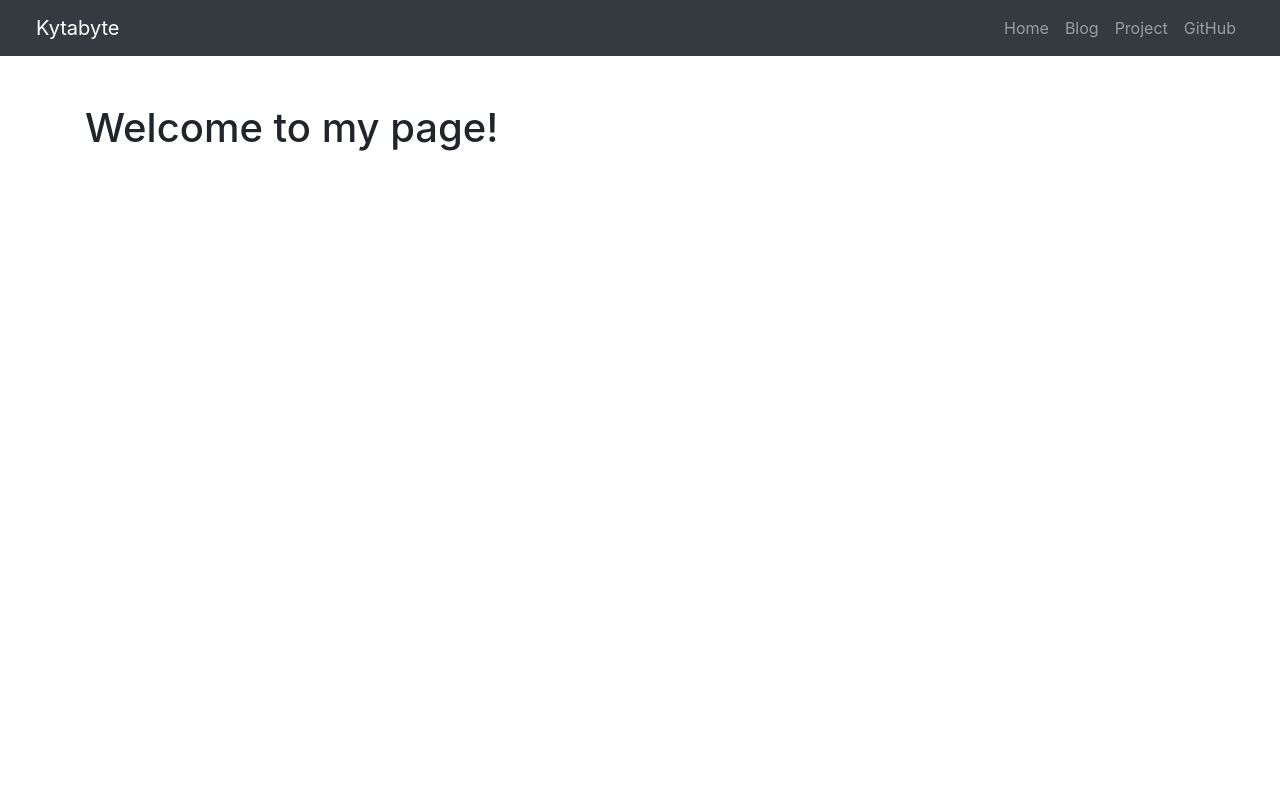
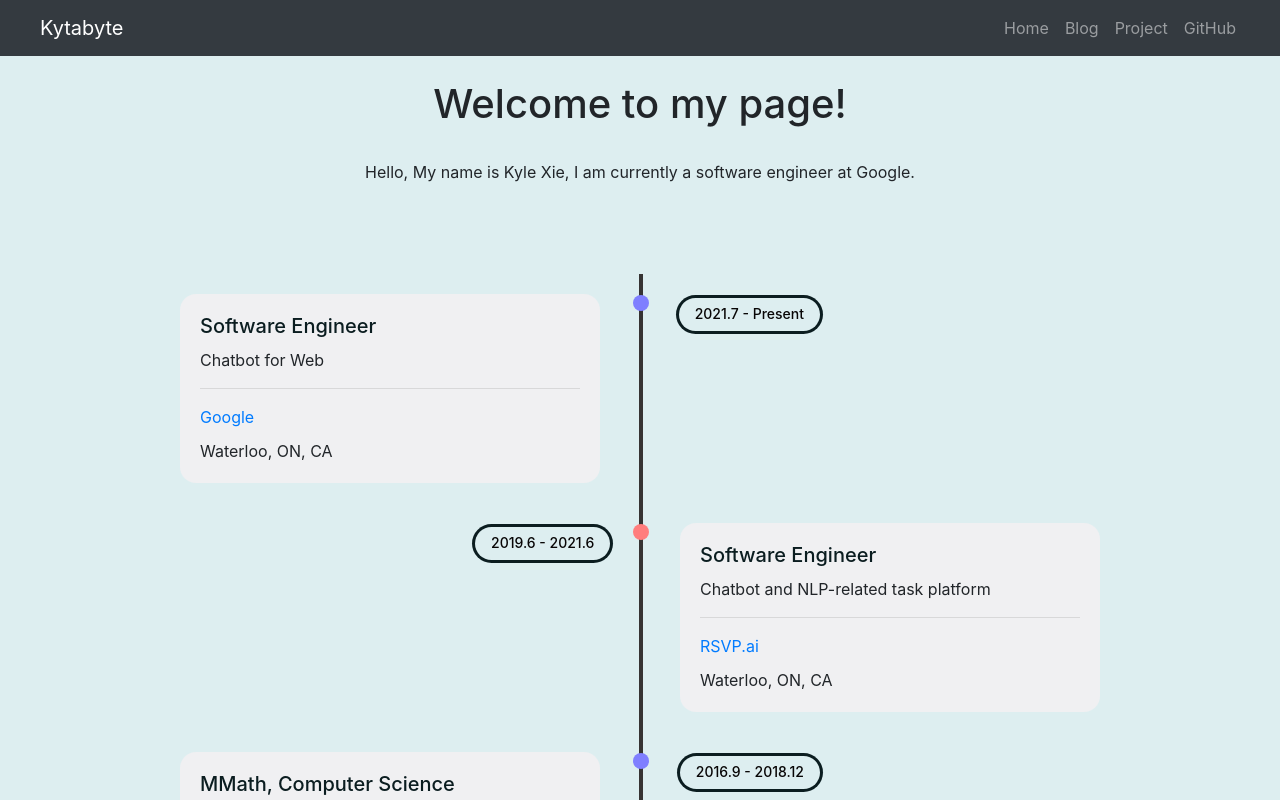
Before and after one commit to Kytabyte/Kytabyte.github.io, a React (Create React App) app: page /#/ in a window 1280 px wide. Shown: the top 800 px of the page. Built offline with nearby package versions, Linux system fonts and the light colour scheme.

Commit message:
Finshed Homepage and Blog Entry Page

```diff
--- a/src/App.css
+++ b/src/App.css
@@ -1,5 +1,7 @@
 .App {
   text-align: center;
+  height: 100% !important;
+  background-color: #020202;
 }
 
 .App-logo {
--- a/src/App.tsx
+++ b/src/App.tsx
@@ -5,10 +5,6 @@ import Home from './components/Home'
 import Project from './components/Project';
 
 class App extends React.Component<object, object> {
-  componentDidMount() {
-    document.title = "Kytabyte's Home";
-  }
-
   render() {
     return (
       <>
--- a/src/components/Blog.tsx
+++ b/src/components/Blog.tsx
@@ -1,19 +1,67 @@
-import React from "react";
-import { Container } from "react-bootstrap";
+import React, { ReactElement } from "react";
+import { Container, Row, Col } from "react-bootstrap";
 
+import "../styles/Blog.css";
 import Topbar from "./Topbar";
 
+
+type BlogCoverType = {
+  key: string;
+  title: string;
+  date: Date;
+  desc?: string;
+  image?: string;
+}
+
+const blogCoverEntry: BlogCoverType[] = [
+
+]
+
 class Blog extends React.Component<object, object> {
+  componentDidMount() {
+    document.title = "Kytabyte's Blog";
+  }
+
   render() {
+    let blogCount = blogCoverEntry.length;
+    let blogCountRows = Math.ceil(blogCoverEntry.length/2);
+
+    if (blogCount == 0) {
+      return (
+        <div>
+          <Topbar />
+          <h1>
+              Welcome to my blog!
+          </h1>
+          <br />
+          <div style={{textAlign: "center"}}>
+            Sorry, I do not have any blog yet...
+          </div>
+        </div>
+      )
+    }
+
     return (
       <div>
         <Topbar />
+        <h1>
+            Welcome to my blog!
+        </h1>
         <br />
-          <Container className="justify-content-md-center">
-            <h1>
-                Welcome to my blog!
-            </h1>
-          </Container>
+        {Array.from(Array(blogCountRows).keys()).map((index) => {
+          return (
+            <div className="entry-row">
+              <div className="entry-col">
+                {blogCoverEntry[index*2].key}
+              </div>
+              {index*2+1 < blogCount &&
+              <div className="entry-col">
+                {blogCoverEntry[index*2+1].key}
+              </div>
+              }
+            </div>
+          )
+        })}
       </div>
    );
   }
--- a/src/components/Home.tsx
+++ b/src/components/Home.tsx
@@ -2,18 +2,27 @@ import React from "react";
 import { Container } from "react-bootstrap";
 
 import Topbar from "./Topbar";
+import Timeline from "./Timeline"
 
 class Home extends React.Component<object, object> {
+  componentDidMount() {
+    document.title = "Kytabyte's Home";
+  }
+
   render() {
     return (
       <div>
         <Topbar />
-        <br />
-          <Container className="justify-content-md-center">
-            <h1>
-                Welcome to my page!
-            </h1>
-          </Container>
+        <div>
+          <h1>
+              Welcome to my page!
+          </h1>
+          <br />
+          <p style={{textAlign: "center"}}>
+            Hello, My name is Kyle Xie, I am currently a software engineer at Google.
+          </p>
+          <Timeline />
+        </div>
       </div>
    );
   }
--- a/src/components/Project.tsx
+++ b/src/components/Project.tsx
@@ -4,16 +4,19 @@ import { Container } from "react-bootstrap";
 import Topbar from "./Topbar";
 
 class Project extends React.Component<object, object> {
+  componentDidMount() {
+    document.title = "Kytabyte's Project";
+  }
+
   render() {
     return (
       <div>
         <Topbar />
+        <h1>
+            Welcome to my projects!
+        </h1>
         <br />
-          <Container className="justify-content-md-center">
-            <h1>
-                Welcome to my projects!
-            </h1>
-          </Container>
+        <p style={{textAlign: "center"}}>Unfortunately, I haven't summary up any project here...</p>
       </div>
    );
   }
--- /dev/null
+++ b/src/components/Timeline.tsx
@@ -0,0 +1,148 @@
+import React from "react";
+
+import "../styles/Timeline.css"
+
+import { gsap } from "gsap";
+import { ScrollTrigger } from "gsap/ScrollTrigger";
+
+
+type TimelineEntryType = {
+    title: string;
+    date: string;
+    desc: string;
+    org: string;
+    loc: string;
+    href?: string;
+};
+
+
+const timelineData: TimelineEntryType[] = [
+    {
+        title: "Software Engineer",
+        date: "2021.7 - Present",
+        desc: "Chatbot for Web",
+        org: "Google",
+        loc: "Waterloo, ON, CA",
+        href: "https://about.google/"
+    },
+    {
+        title: "Software Engineer",
+        date: "2019.6 - 2021.6",
+        desc: "Chatbot and NLP-related task platform",
+        org: "RSVP.ai",
+        loc: "Waterloo, ON, CA",
+        href: "https://rsvp.ai/"
+    },
+    {
+        title: "MMath, Computer Science",
+        date: "2016.9 - 2018.12",
+        desc: "",
+        org: "University of Waterloo",
+        loc: "Waterloo, ON, CA",
+        href: "https://uwaterloo.ca/"
+    },
+    {
+        title: "BSc, Geomatics",
+        date: "2014.9 - 2016.6",
+        desc: "",
+        org: "University of Waterloo",
+        loc: "Waterloo, ON, CA",
+        href: "https://uwaterloo.ca/"
+    },
+    {
+        title: "BSc, Geographical Information System",
+        date: "2012.9 - 2014.6",
+        desc: "",
+        org: "Wuhan University",
+        loc: "Wuhan, Hubei, CN"
+    }
+];
+
+class Timeline extends React.Component<Object, Object> {
+
+    animateFromTo = (elem: any, direction: number = -1) => {
+        const offset = 1000;
+        let x = 0;
+        let y = direction * offset;
+
+        direction = direction | 1;
+
+        if (elem.classList.contains("slide_from_left")) {
+            x = -offset;
+            y = 0;
+        } else if (elem.classList.contains("slide_from_right")) {
+            x = offset;
+            y = 0;
+        }
+
+        gsap.fromTo(
+            elem,
+            { x: x, y: y, autoAlpha: 0 },
+            {
+                duration: 1.25,
+                x: 0,
+                y: 0,
+                autoAlpha: 1,
+                ease: "expo",
+                overwrite: "auto",
+            }
+        );
+    };
+
+    hide = (elem: any) => {
+        gsap.set(elem, { autoAlpha: 0 });
+    };
+
+    componentDidMount() {
+        gsap.registerPlugin(ScrollTrigger);
+
+        gsap.utils.toArray(".animate").forEach((elem: any) => {
+            this.hide(elem);
+
+            ScrollTrigger.create({
+                trigger: elem,
+                onEnter: () => {
+                    this.animateFromTo(elem);
+                },
+                // onEnterBack: () => {
+                //     this.animateFromTo(elem, -1);
+                // },
+                // onLeave: () => {
+                //     this.hide(elem);
+                // },
+            });
+        });
+    }
+
+    animateDirection = (index: number) => {
+        return `animate ${index % 2 === 0 ? "slide_from_left" : "slide_from_right"}`
+    }
+
+    render() {
+        return (
+            <div className="timeline">
+                <ul>
+                    {timelineData.map((data, index) => {
+                        return (
+                            <li key={index}>
+                                <div className={`content ${this.animateDirection(index)}`}>
+                                    <h3>{data.title}</h3>
+                                    <p>{data.desc}</p>
+                                    <hr />
+                                    <p><a href={data.href}>{data.org}</a></p>
+                                    <p>{data.loc}</p>
+                                </div>
+                                <div className={`time ${this.animateDirection(index^1)}`}>
+                                    <h4>{data.date}</h4>
+                                </div>
+                            </li>
+                        )
+                    })}
+                    <div style={{clear: "both"}}></div>
+                </ul>
+            </div>
+        )
+    }
+}
+
+export default Timeline;
--- a/src/components/Topbar.tsx
+++ b/src/components/Topbar.tsx
@@ -11,8 +11,8 @@ class Topbar extends React.Component {
   return (
     <div className="row">
       <div className="col-md-12">
-        <Navbar bg="dark" variant="dark" expand="lg" sticky="top">
-          <Navbar.Brand style={{marginLeft: "20px"}} href="/">Kytabyte</Navbar.Brand>
+        <Navbar bg="dark" variant="dark" expand="lg">
+          <Navbar.Brand style={{marginLeft: "24px"}} href="/">Kytabyte</Navbar.Brand>
           <Navbar.Toggle aria-controls="basic-navbar-nav" />
           <Navbar.Collapse id="basic-navbar-nav">
             <Nav style={{marginRight: "20px"}} className="ml-auto">
--- a/src/index.css
+++ b/src/index.css
@@ -1,10 +1,17 @@
-body {
+html {
+  background-color: #ddeef0;
+  height: 100%;
+}
+
+body > #root > div {
   margin: 0;
   font-family: -apple-system, BlinkMacSystemFont, 'Segoe UI', 'Roboto', 'Oxygen',
     'Ubuntu', 'Cantarell', 'Fira Sans', 'Droid Sans', 'Helvetica Neue',
     sans-serif;
   -webkit-font-smoothing: antialiased;
   -moz-osx-font-smoothing: grayscale;
+  background-color: #ddeef0;
+  height: 100%;
 }
 
 code {
--- /dev/null
+++ b/src/styles/Blog.css
@@ -0,0 +1,21 @@
+@import url('https://fonts.googleapis.com/css?family=Montserrat:400,500,600');
+
+.entry-row {
+    margin-top: 20px;
+    margin-bottom: 80px;
+    position:relative;
+    columns: 2 auto;
+    text-align: center;
+}
+
+.entry-row:after {
+    content: "";
+    display: table;
+    clear: both;
+  }
+
+.entry-col {
+    margin-left: 100px;
+    margin-right: 50px;
+    background-color: white;
+}
--- /dev/null
+++ b/src/styles/Timeline.css
@@ -0,0 +1,174 @@
+@import url('https://fonts.googleapis.com/css?family=Montserrat:400,500,600');
+
+body{
+  padding:0;
+  margin:0;
+  font-family: 'Montserrat', sans-serif;
+}
+
+h1{
+  font-size:60px;
+  text-align:center;
+}
+
+.timeline{
+  position:relative;
+  margin:50px auto;
+  padding:40px 0;
+  width:1000px;
+  box-sizing:border-box;
+}
+
+.timeline:before{
+  content:'';
+  position:absolute;
+  left:49.9%;
+  width:0.35%;
+  height:100%;
+  background:#363333;
+}
+
+.timeline ul{
+  padding:0;
+  margin:0;
+}
+
+.timeline ul li {
+  list-style:none;
+  position:relative;
+  width:50%;
+  padding:20px 40px;
+  box-sizing:border-box;
+}
+
+.timeline ul li:nth-child(odd){
+  float:left;
+  text-align:right;
+  clear:both;
+}
+
+.timeline ul li:nth-child(even){
+  float:right;
+  text-align:left;
+  clear:both;
+}
+
+.content{
+  padding:20px;
+  background-color: #f0f0f2;
+  text-align: left;
+  border-radius: 1em;
+}
+
+.timeline ul li:nth-child(odd):before
+{
+  content:'';
+  position:absolute;
+  width:10px;
+  height:10px;
+  top:24px;
+  right:-6px;
+  background:rgb(127, 127, 255);
+  border-radius:50%;
+  box-shadow:0 0 0 3px rgb(127, 127, 255);
+}
+
+.timeline ul li:nth-child(even):before
+{
+  content:'';
+  position:absolute;
+  width:10px;
+  height:10px;
+  top:24px;
+  left:-4px;
+  background:rgb(255, 125, 125);
+  border-radius:50%;
+  box-shadow:0 0 0 3px rgb(255, 125, 125);
+}
+
+.timeline ul li h3{
+  padding:0;
+  margin:0;
+  color:rgb(11, 29, 32);
+  font-size: 20px;
+  /* font-weight:600; */
+}
+
+.timeline ul li p{
+  margin:10px 0 0;
+  padding:0;
+}
+
+.timeline ul li .time h4{
+  margin:0;
+  padding:0;
+  font-size:14px;
+}
+
+.timeline ul li:nth-child(odd) .time
+{
+  position:absolute;
+  top:24px;
+  right:-180px;
+  margin:0;
+  padding:8px 16px;
+  /* background:rgb(101, 116, 109); */
+  color:rgb(8, 6, 6);
+  border-radius:18px;
+  box-shadow:0 0 0 3px rgb(11, 29, 32)
+}
+
+.timeline ul li:nth-child(even) .time
+{
+  position:absolute;
+  top:24px;
+  left:-165px;
+  margin:0;
+  padding:8px 16px;
+  /* background:rgb(101, 116, 109); */
+  color:rgb(8, 6, 6);
+  border-radius:18px;
+  box-shadow:0 0 0 3px rgb(11, 29, 32)
+}
+
+@media(max-width:1000px)
+{
+  .timeline{
+    width:100%;
+  }
+}
+
+@media(max-width:767px){
+  .timeline{
+    width:100%;
+    padding-bottom:0;
+  }
+  h1{
+    font-size:40px;
+    text-align:center;
+  }
+  .timeline:before{
+    left:20px;
+    height:100%;
+  }
+  .timeline ul li:nth-child(odd),
+  .timeline ul li:nth-child(even)
+  {
+    width:100%;
+    text-align:left;
+    padding-left:50px;
+    padding-bottom:50px;
+  }
+  .timeline ul li:nth-child(odd):before,
+  .timeline ul li:nth-child(even):before
+  {
+    top:-18px;
+    left:16px;
+  }
+  .timeline ul li:nth-child(odd) .time,
+  .timeline ul li:nth-child(even) .time{
+    top:-30px;
+    left:50px;
+    right:inherit;
+  }
+}
```
